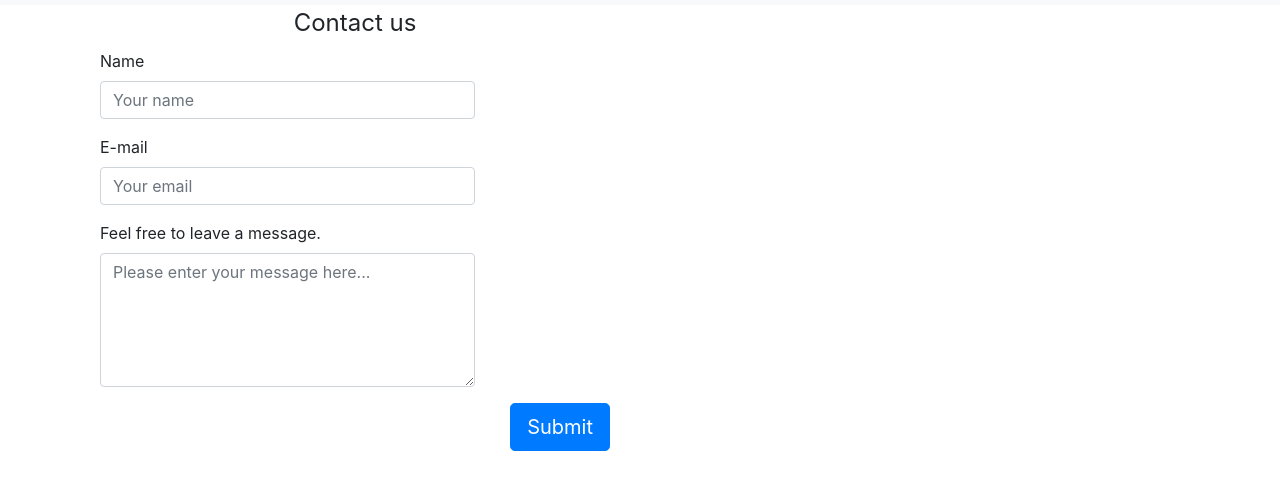
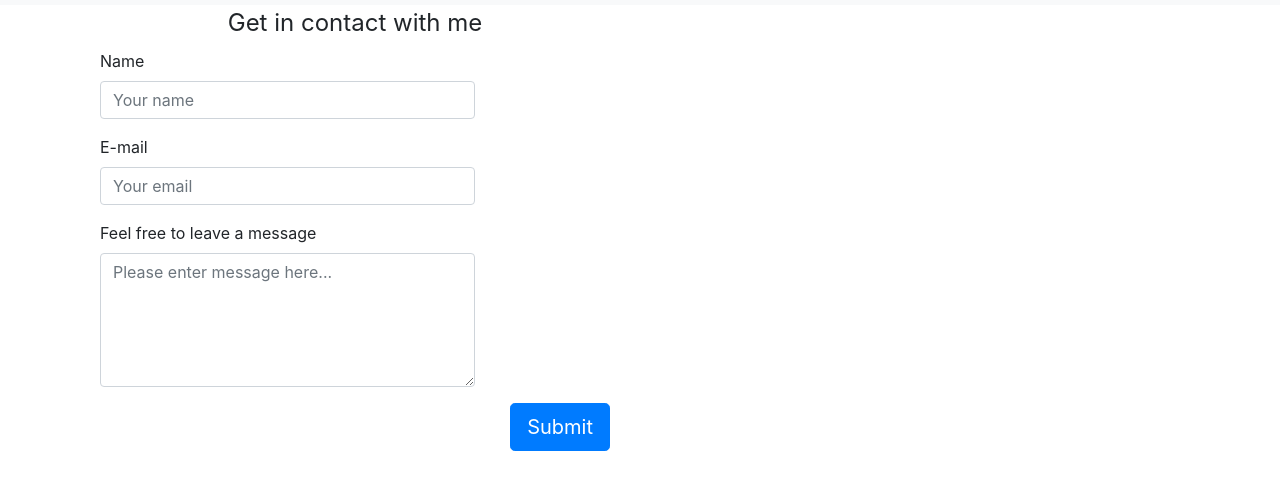
Before and after one commit to MMunoz713/portfolio2, a plain HTML site: page contact.html in a window 1280 px wide. Shown: the part 51-540 px from the top of the page. Drawn offline with nearby package versions, Linux system fonts and the light colour scheme.

Commit message:
fixed typos

```diff
--- a/contact.html
+++ b/contact.html
@@ -38,7 +38,7 @@
                             <div class="well well-sm">
                               <form class="form-horizontal" action="" method="post">
                               <fieldset>
-                                <legend class="text-center">Contact us</legend>
+                                <legend class="text-center">Get in contact with me</legend>
 
                                 <div class="form-group">
                                   <label class="col-md-3 control-label" for="name">Name</label>
@@ -55,9 +55,9 @@
                                 </div>
 
                                 <div class="form-group">
-                                  <label class="col-md-6 control-label" for="message">Feel free to leave a message.</label>
+                                  <label class="col-md-6 control-label" for="message">Feel free to leave a message</label>
                                   <div class="col-md-9">
-                                    <textarea class="form-control" id="message" name="message" placeholder="Please enter your message here..." rows="5"></textarea>
+                                    <textarea class="form-control" id="message" name="message" placeholder="Please enter message here..." rows="5"></textarea>
                                   </div>
                                 </div>
 
```
